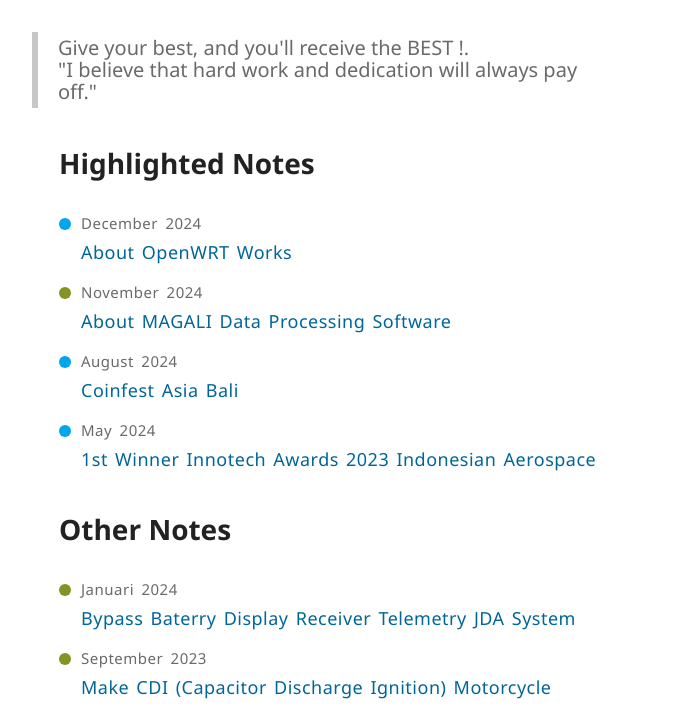
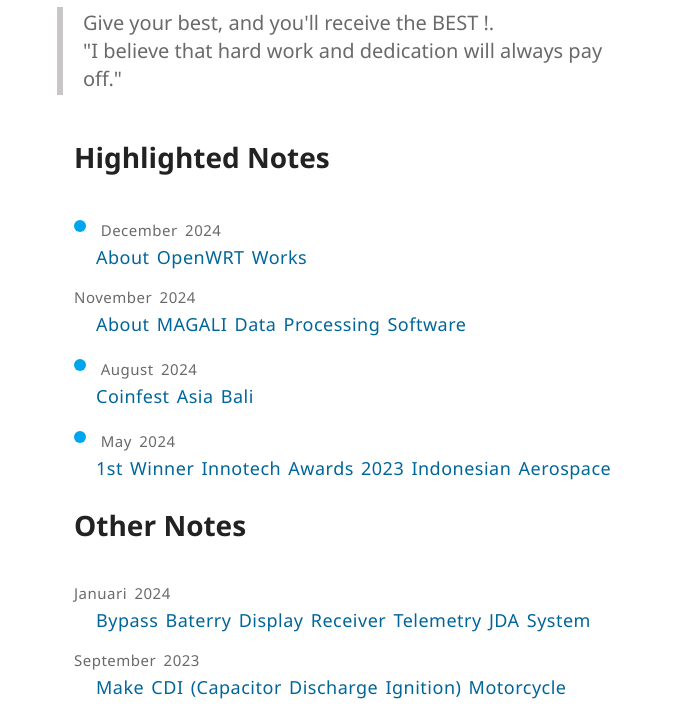
Before and after one commit to rakinghiyat/portofolio, a plain HTML site: page index.html in a window 1280 px wide. Shown: the part 348-1061 px from the top of the page, without its empty margins (256-951 px from the left). Drawn offline with Linux system fonts and the light colour scheme.

Commit message:
modified home page

```diff
--- a/index.html
+++ b/index.html
@@ -7,7 +7,7 @@
     <link rel="stylesheet" href="style.css">
 </head>
 <body>
-    <div class="container cf">
+    <div class="container">
         <div class="header">
             <div class="profile"></div>
         </div>
--- a/style.css
+++ b/style.css
@@ -44,18 +44,25 @@ table {
 }
 
 /* STYLE */
+body, p {
+    font-family: 'Segoe UI', Tahoma, Geneva, Verdana, sans-serif;
+    font-size: 18px;
+    line-height: 25px;
+    color: rgb(51, 51, 51);
+    font-weight: 430;
+}
+
 .container {
-    width: 650px;
-    margin: auto;
+    width: 680px;
+    margin: 0px auto;
     background-color: white;
-    /* padding-left: 20px;
-    padding-right: 20px; */
     box-sizing: border-box;
     position: relative;
+    padding: 0px 30px;
 }
 
 
-.container .header .profile {
+.profile {
     width: 120px;
     height: 120px;
     border-radius: 50%;
@@ -67,15 +74,15 @@ table {
 }
 
 .container .main .judul {
-    font: 45px/50px 'Segoe UI', Tahoma;
+    font-size: 45px;
     font-weight: bold;
     color: #222;
     margin-bottom: 30px;
 }
 
 .container .main .deskripsi {
-    font: 25px/35px 'Segoe UI', Tahoma;
-    /* font-weight: bold; */
+    font-size: 25px;
+    line-height: 35px;
     color: #222;
     margin-bottom: 30px;
 }
@@ -91,33 +98,31 @@ table {
 }
 
 .container .main .quotes {
-    display: block;
+    display: inline-block;
     width: 550px;
-    font: 20px/22px 'Segoe UI', Tahoma;
+    font-size: 20px;
+    line-height: 28px;
     font-weight: 450;
     color: #6b6a6a;
-    margin-bottom: 30px;
     border-left: 6px solid #c8c6c6;
-    padding-left: 20px;
-    padding-top: 5px;
-    padding-bottom: 5px;
-    left: -27px;
+    padding: 2px 0px 2px 20px;
+    left: -17px;
     position: relative;
+    margin-bottom: 20px;
 }
 
-.container .main .namequotes {
+/* .container .main .namequotes {
     font: 15px/10px 'Segoe UI', Tahoma;
     color: #222;
-}
+} */
 
 /* List */
 
 .list h2{
-    font: 28px/10px 'Segoe UI', Tahoma;
+    font-size: 28px;
     font-weight: 750;
     color: #222;
-    margin-top: 50px;
-    margin-bottom: 30px;
+    margin: 30px 0px;
 }
 
 .list .StyleCode {
@@ -132,19 +137,19 @@ table {
 }
 
 .list .StyleTek {
-    display: inline-block;
+    /* display: inline-block;
     height: 12px;
     width: 12px;
     border-radius: 50%;
     margin-right: 10px;
     margin-top: 20px;
-    margin-bottom: 4px;
-    background-color: #849324;
+    margin-bottom: 4px; */
+    /* background-color: #849324; */
 }
 
 .list li .date {
     display: inline-block;
-    position: absolute;
+    /* position: absolute; */
     margin-top: 20px;
     font: 15px/10px 'Segoe UI', Tahoma;
     font-weight: 400;
@@ -190,14 +195,54 @@ table {
     background-color: #069;
 }
 
+ /* RESPONSIVE */
+ /* @media screen and (max-width: 768px){
+    .container {
+        max-width: 100%;}
+    .container img {
+        max-width: 100%;}
+    .container .back {
+        max-width: 100%;}
+    .container .footer {
+        max-width: 100%;
+        font-size: 14px;
+        line-height: 20px;}
+    body, p {
+        font-size: 17px;}
 
-/* RESET FLOATS */
-.cf:before,
- .cf:after {
-     content: " "; /* 1 */
-     display: table; /* 2 */
+    .judul {
+        font-size: 40px;}
+
+    .container .content .description p {
+        font-size: 19px;
+        line-height: 30px;}
+
+    .container .content h2 {
+        font-size: 28px;}
  }
 
- .cf:after {
-     clear: both;
- }
+ @media screen and (max-width: 426px){
+    .container {
+        max-width: 100%;}
+    .container img {
+        max-width: 100%;}
+    .container .back {
+        max-width: 100%;}
+    .container .footer {
+        max-width: 100%;
+        font-size: 13px;
+        line-height: 20px;}
+    body, p {
+        font-size: 15px;}
+
+    .judul {
+        font-size: 33px;
+        line-height: 40px;}
+
+    .container .content .description p {
+        font-size: 19px;
+        line-height: 30px;}
+
+    .container .content h2 {
+        font-size: 26px;}
+ } */
```
Also changed, not shown: Innotech/innotech.html (+0 -1 lines).
